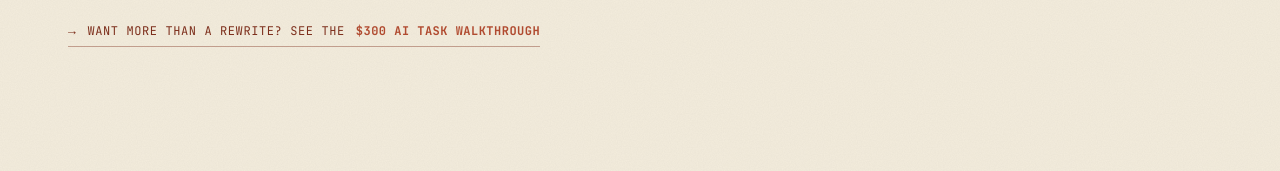
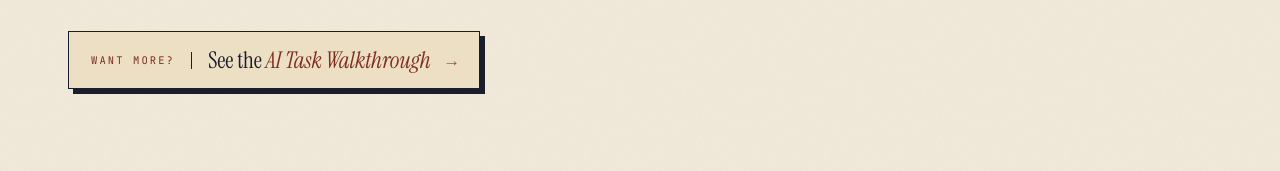
Before and after one commit to globalvibecreative333/business-copy-quick-fix-2, a plain HTML site: page index.html in a window 1280 px wide. Shown: the part 629-800 px from the top of the page. Drawn offline with Linux system fonts and the light colour scheme.

Commit message:
Make walkthrough upsell a larger tab; drop price mention
Co-Authored-By: Claude Opus 4.8 <noreply@anthropic.com>

```diff
--- a/index.html
+++ b/index.html
@@ -283,17 +283,22 @@
   .reveal.d4{animation-delay:.46s}
   .receipt{animation:tilt 1s cubic-bezier(.2,.7,.1,1) .25s both}
 
-  /* ============ UPSELL TO $300 WALKTHROUGH ============ */
-  .upsell-inline{
-    display:inline-flex;align-items:center;gap:11px;margin-top:24px;
-    font-family:var(--mono);font-size:12px;letter-spacing:.05em;text-transform:uppercase;
-    color:var(--rust-deep);text-decoration:none;border-bottom:1px solid rgba(125,47,28,.4);
-    padding-bottom:4px;transition:color .18s ease, border-color .18s ease;
+  /* ============ UPSELL TAB TO WALKTHROUGH ============ */
+  .upsell-tab{
+    display:inline-flex;align-items:center;gap:16px;margin-top:34px;
+    background:var(--paper-deep);border:1px solid var(--ink);padding:15px 22px 14px;
+    text-decoration:none;color:var(--ink);box-shadow:5px 5px 0 0 var(--ink);
+    transition:transform .18s ease, box-shadow .18s ease;
   }
-  .upsell-inline b{font-weight:700;color:var(--rust);letter-spacing:.04em}
-  .upsell-inline .ar{font-size:13px;transition:transform .18s ease}
-  .upsell-inline:hover{color:var(--rust);border-color:var(--rust)}
-  .upsell-inline:hover .ar{transform:translateX(3px)}
+  .upsell-tab .lbl-mono{
+    font-family:var(--mono);font-size:10.5px;letter-spacing:.2em;text-transform:uppercase;
+    color:var(--rust-deep);border-right:1px solid var(--ink);padding-right:16px;
+  }
+  .upsell-tab .txt{font-family:var(--display);font-size:23px;line-height:1;letter-spacing:-.005em}
+  .upsell-tab .txt b{font-style:italic;font-weight:400;color:var(--rust-deep)}
+  .upsell-tab .ar{font-family:var(--mono);font-size:17px;color:var(--rust);transition:transform .18s ease}
+  .upsell-tab:hover{transform:translate(-2px,-2px);box-shadow:8px 8px 0 0 var(--rust)}
+  .upsell-tab:hover .ar{transform:translateX(3px)}
 
   .bridge{
     margin:48px 0 0;padding:24px 26px;border:1px dashed var(--rust-deep);background:var(--paper-deep);
@@ -369,8 +374,10 @@ src="https://www.facebook.com/tr?id=610416309164215&ev=PageView&noscript=1"/></n
         No live call required.
       </p>
 
-      <a class="upsell-inline reveal d3" href="https://globalvibecreative333.github.io/ai-task-walkthrough/">
-        <span class="ar">→</span> Want more than a rewrite? See the <b>$300 AI Task Walkthrough</b>
+      <a class="upsell-tab reveal d3" href="https://globalvibecreative333.github.io/ai-task-walkthrough/">
+        <span class="lbl-mono">Want more?</span>
+        <span class="txt">See the <b>AI Task Walkthrough</b></span>
+        <span class="ar">→</span>
       </a>
     </div>
 
@@ -461,10 +468,10 @@ src="https://www.facebook.com/tr?id=610416309164215&ev=PageView&noscript=1"/></n
     </div>
   </section>
 
-  <!-- BRIDGE TO $300 WALKTHROUGH -->
+  <!-- BRIDGE TO WALKTHROUGH -->
   <aside class="bridge">
     <span class="pin">Want more?</span>
-    <p>Need me to <em>do the task with you</em>, not just rewrite a draft? The <a href="https://globalvibecreative333.github.io/ai-task-walkthrough/">$300 AI Task Walkthrough</a> is a custom screen-share video plus the prompts to repeat it yourself.</p>
+    <p>Need me to <em>do the task with you</em>, not just rewrite a draft? The <a href="https://globalvibecreative333.github.io/ai-task-walkthrough/">AI Task Walkthrough</a> is a custom screen-share video plus the prompts to repeat it yourself.</p>
   </aside>
 
   <!-- HOW IT WORKS -->
```
